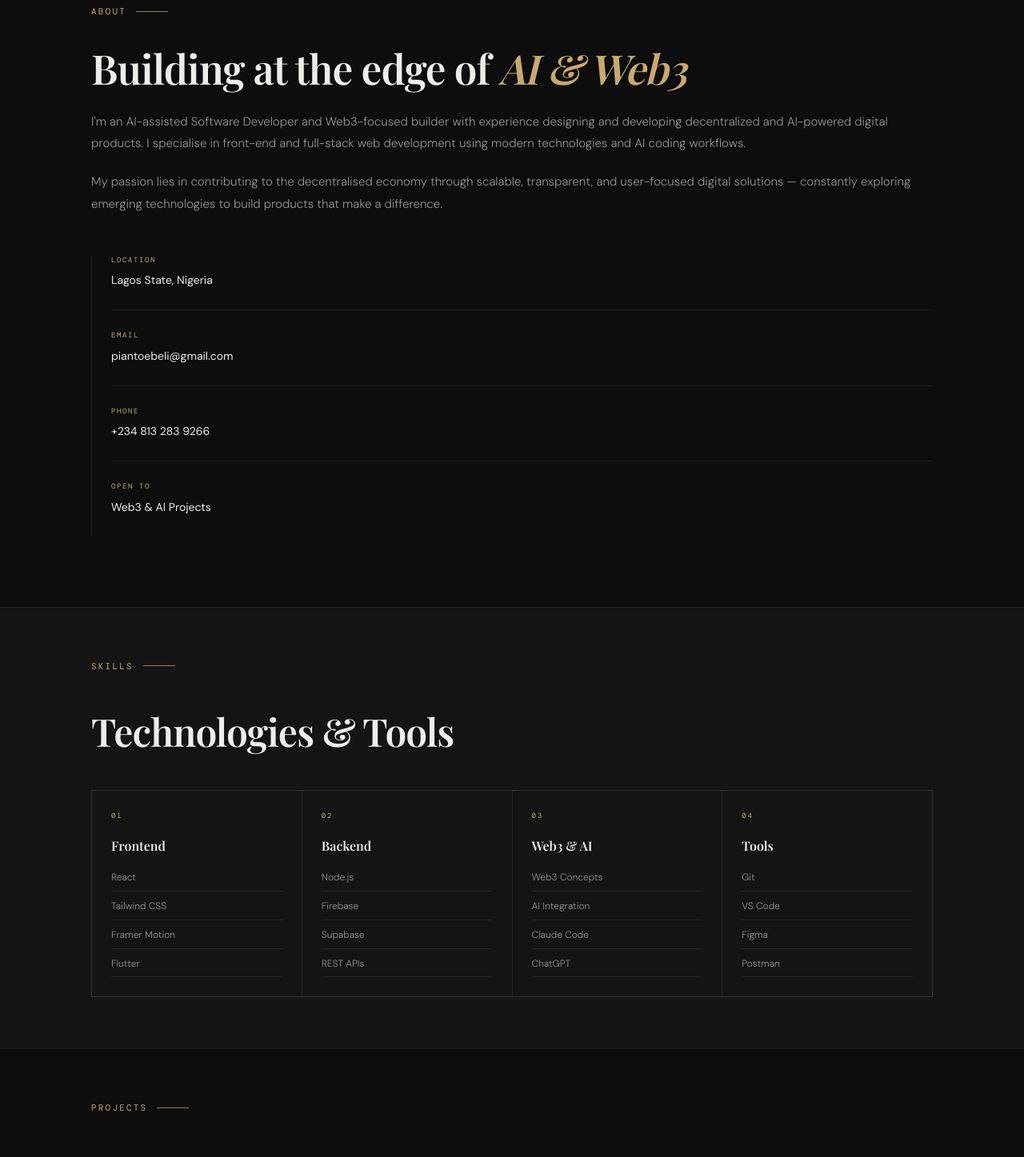
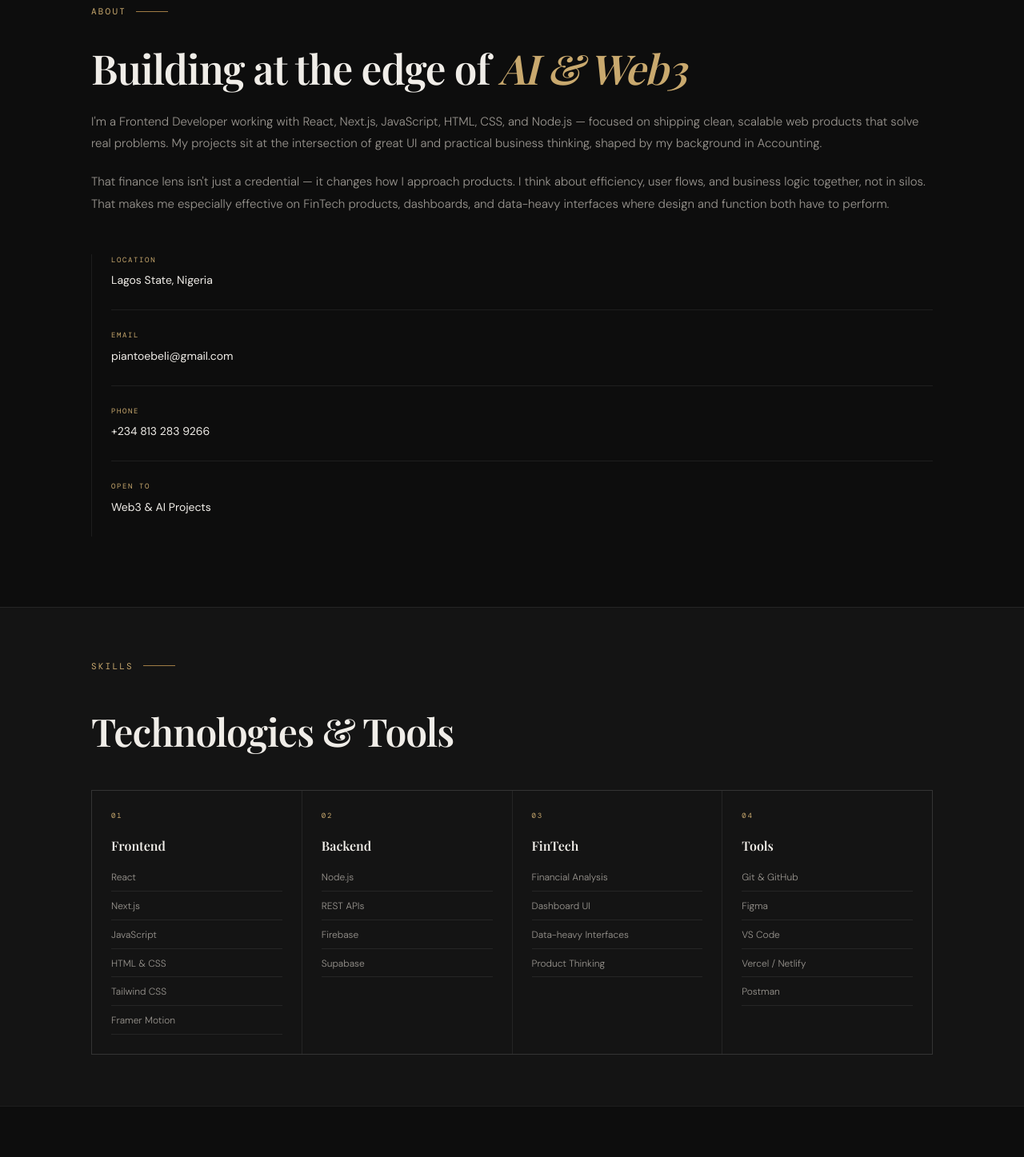
Before and after one commit to Ebeli1/portfolio, a React (Create React App) app: page / in a window 1280 px wide. Shown: the part 860-2307 px from the top of the page at 80% size. Built offline with nearby package versions, Linux system fonts and the light colour scheme; a web font is replaced by a local one.

Commit message:
Update portfolio content

```diff
--- a/src/App.js
+++ b/src/App.js
@@ -436,7 +436,7 @@ function Hero() {
             maxWidth: "480px",
           }}
         >
-          AI-Assisted Developer &nbsp;·&nbsp; Web3 Builder &nbsp;·&nbsp; Systems Engineer
+          Frontend Developer &nbsp;·&nbsp;  React & Next.js &nbsp;·&nbsp; FinTech & UI Design
         </motion.p>
 
         <motion.div
@@ -608,10 +608,10 @@ function About() {
                 fontWeight: 300,
               }}
             >
-              I'm an AI-assisted Software Developer and Web3-focused builder with experience
-              designing and developing decentralized and AI-powered digital products. I
-              specialise in front-end and full-stack web development using modern
-              technologies and AI coding workflows.
+               I'm a Frontend Developer working with React, Next.js, JavaScript, HTML,
+              CSS, and Node.js — focused on shipping clean, scalable web products that
+              solve real problems. My projects sit at the intersection of great UI and
+              practical business thinking, shaped by my background in Accounting.
             </p>
             <p
               style={{
@@ -621,9 +621,11 @@ function About() {
                 fontWeight: 300,
               }}
             >
-              My passion lies in contributing to the decentralised economy through
-              scalable, transparent, and user-focused digital solutions — constantly
-              exploring emerging technologies to build products that make a difference.
+              That finance lens isn't just a credential — it changes how I approach
+              products. I think about efficiency, user flows, and business logic together,
+              not in silos. That makes me especially effective on FinTech products,
+              dashboards, and data-heavy interfaces where design and function both
+              have to perform.
             </p>
           </div>
 
@@ -686,10 +688,10 @@ function About() {
 // =====================
 function Skills() {
   const skills = {
-    Frontend: ["React", "Tailwind CSS", "Framer Motion", "Flutter"],
-    Backend: ["Node.js", "Firebase", "Supabase", "REST APIs"],
-    "Web3 & AI": ["Web3 Concepts", "AI Integration", "Claude Code", "ChatGPT"],
-    Tools: ["Git", "VS Code", "Figma", "Postman"],
+   Frontend: ["React", "Next.js", "JavaScript", "HTML & CSS", "Tailwind CSS", "Framer Motion"],
+    Backend: ["Node.js", "REST APIs", "Firebase", "Supabase"],
+    FinTech: ["Financial Analysis", "Dashboard UI", "Data-heavy Interfaces", "Product Thinking"],
+    Tools: ["Git & GitHub", "Figma", "VS Code", "Vercel / Netlify", "Postman"],
   };
 
   return (
@@ -1041,10 +1043,12 @@ function Experience() {
                 </p>
                 <div style={{ display: "flex", flexDirection: "column", gap: "0.75rem" }}>
                   {[
-                    "Built experimental Web3-inspired and AI-powered digital products",
-                    "Applied AI coding tools to accelerate development and debugging",
-                    "Designed concepts for decentralised and fintech-style applications",
-                    "Focused on user experience, scalability, and clean interface design",
+                    "Built and deployed web applications using React and Next.js, focusing on performance, responsiveness, and clean UI architecture",
+                    "Developed reusable component libraries in React, reducing development time across multiple product features",
+                    "Implemented server-side rendering (SSR) with Next.js to improve page load speeds and SEO performance",
+                    "Built RESTful API integrations using Node.js, connecting frontend interfaces to backend data sources",
+                    "Designed and coded responsive layouts using HTML and CSS, ensuring cross-browser and cross-device compatibility",
+                    "Applied financial domain knowledge to inform UX decisions on data-heavy dashboards and FinTech-adjacent products",
                   ].map((item, i) => (
                     <div
                       key={i}
@@ -1210,7 +1214,8 @@ function Contact() {
               }}
             >
               Always interested in new opportunities, collaborations, or just a conversation
-              about Web3, AI, and the future of technology.
+              about Frontend development, FinTech products, Web3, AI, and the future of technology, and building things that
+              actually work in the real world.
             </p>
             <div style={{ display: "flex", flexDirection: "column", gap: "1rem" }}>
               {[
```
